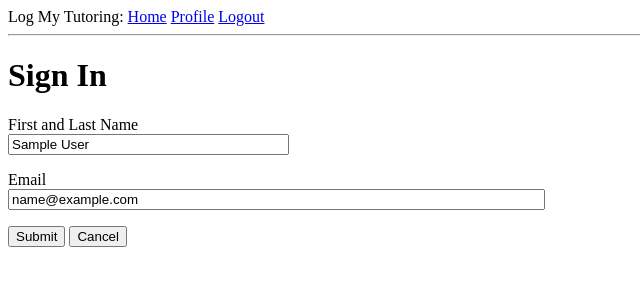
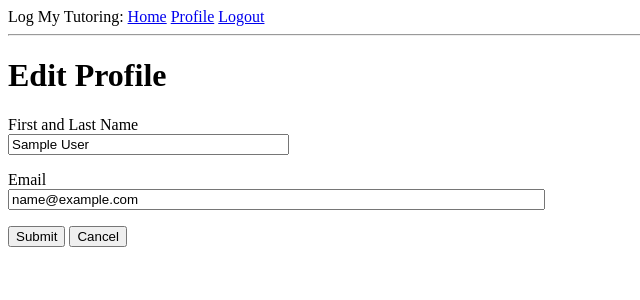
Before and after one commit to BrianBChoi/logmytutoring, a Flask app: page /edit-profile in a window 1280 px wide. Shown: the top 300 px of the page, without its empty margins (0-640 px from the left). Run offline with Flask 2, Linux system fonts and the light colour scheme; the visitor is signed in with stand-in values (Sample User, id 1); data comes from the database, SQL or seed files in the repository.

Commit message:
Edit text in edit profile page

```diff
--- a/app/routes.py
+++ b/app/routes.py
@@ -38,7 +38,7 @@ def edit_profile():
         current_user.name = form.name.data
         current_user.email = form.email.data
         db.session.commit()
-        flash('Congratulations, you are now a registered user!')
+        flash('Your changes have been saved!')
         return redirect(url_for('profile'))
     return render_template('edit_profile.html', title='Edit Profile', form=form)
 
--- a/app/templates/edit_profile.html
+++ b/app/templates/edit_profile.html
@@ -1,7 +1,7 @@
 {% extends "base.html" %}
 
 {% block content %}
-    <h1>Sign In</h1>
+    <h1>Edit Profile</h1>
     <form action="" method="post">
         {{ form.hidden_tag() }}
         <p>
```
